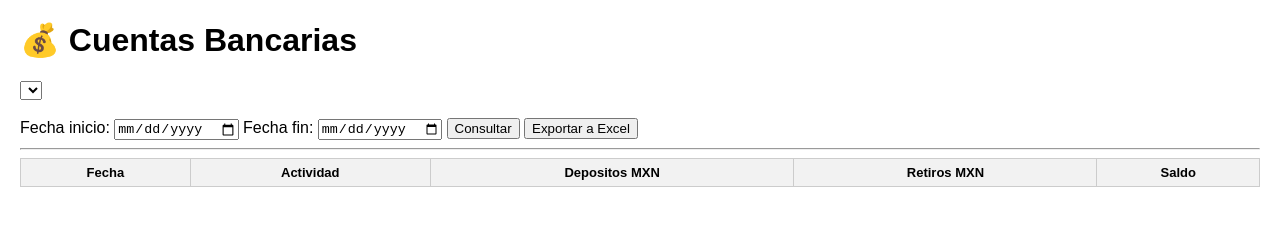
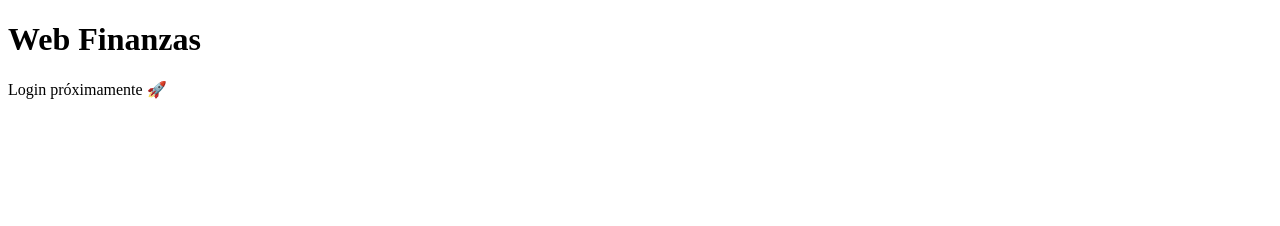
Before and after one commit to lcovr2-ai/web-finanzas, a website: page public/index.html in a window 1280 px wide. Drawn offline with Linux system fonts and the light colour scheme; no server answers.

Commit message:
Sirviendo login HTML desde el servidor

```diff
--- a/public/index.html
+++ b/public/index.html
@@ -3,42 +3,9 @@
 <head>
   <meta charset="UTF-8">
   <title>Web Finanzas</title>
-  <link rel="stylesheet" href="styles.css">
 </head>
 <body>
-
-<h1>💰 Cuentas Bancarias</h1>
-
-<select id="cuentas"></select>
-
-<br><br>
-
-<label>Fecha inicio:</label>
-<input type="date" id="inicio">
-
-<label>Fecha fin:</label>
-<input type="date" id="fin">
-
-<button onclick="cargarMovimientos()">Consultar</button>
-<button onclick="exportarExcel()">Exportar a Excel</button>
-
-<hr>
-
-<div class="tabla-container">
-  <table id="tabla">
-    <thead>
-      <tr>
-        <th>Fecha</th>
-        <th>Actividad</th>
-        <th>Depositos MXN</th>
-        <th>Retiros MXN</th>
-        <th>Saldo</th>
-      </tr>
-    </thead>
-    <tbody></tbody>
-  </table>
-</div>
-
-<script src="app.js"></script>
+  <h1>Web Finanzas</h1>
+  <p>Login próximamente 🚀</p>
 </body>
 </html>
```
Also changed, not shown: public/cuentas.html (added, +6 -0 lines), public/login.html (+15 -11 lines), server.js (+13 -17 lines).
